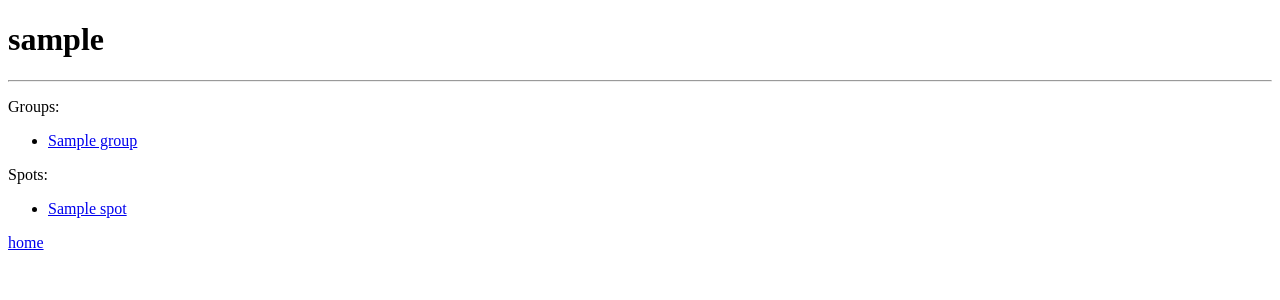
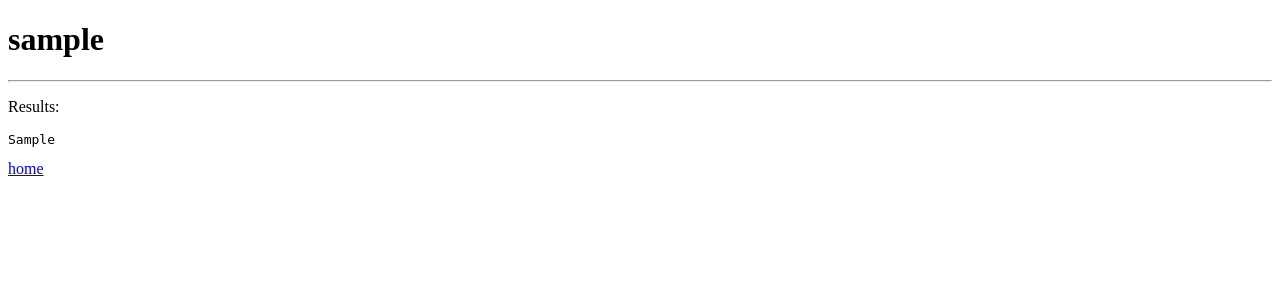
Before and after one commit to charliewilson/trackle, a PHP site: template app/views/person/person.twig in a window 1280 px wide. Shown: the top 300 px of the page. Run offline with PHP 8.4, Linux system fonts and the light colour scheme; the template is opened without the code that fills it: most values are stand-ins (such as "Sample title", 1, 10 or a date in 2020); some libraries are stand-ins or nearby versions.

Commit message:
More theme stuuf

```diff
--- a/app/views/person/person.twig
+++ b/app/views/person/person.twig
@@ -4,17 +4,13 @@
 {% block main %}
   <h1>{{ person.username }}</h1>
   <hr>
-  <p>Groups:</p>
-  <ul>
-    {% for group in person.groups %}
-      <li><a href="/g/{{ group.slug }}">{{ group.name }}</a></li>
+  <p>Results:</p>
+  <div class="results-container">
+    {% for result in results %}
+      <div class="result">
+        <pre>{{ result.toShare }}</pre>
+      </div>
     {% endfor %}
-  </ul>
-  <p>Spots:</p>
-  <ul>
-    {% for spot in person.spots %}
-      <li><a href="/s/{{ spot.id }}">{{ spot.name }}</a></li>
-    {% endfor %}
-  </ul>
+  </div>
   <a href="/home">home</a>
 {% endblock %}
--- a/app/views/results/result.twig
+++ b/app/views/results/result.twig
@@ -4,6 +4,6 @@
 {% block main %}
 <h1>{{ result.puzzleNo }}</h1>
 <hr>
-  <pre>{{ result.guesses }}</pre>
+  <pre>{{ result.toShare }}</pre>
 <a href="/home">home</a>
 {% endblock %}
```
Also changed, not shown: app/controllers/page.controller.php (+15 -13 lines), app/objects/result.object.php (+21 -2 lines), index.php (+3 -5 lines), 1 other file.
